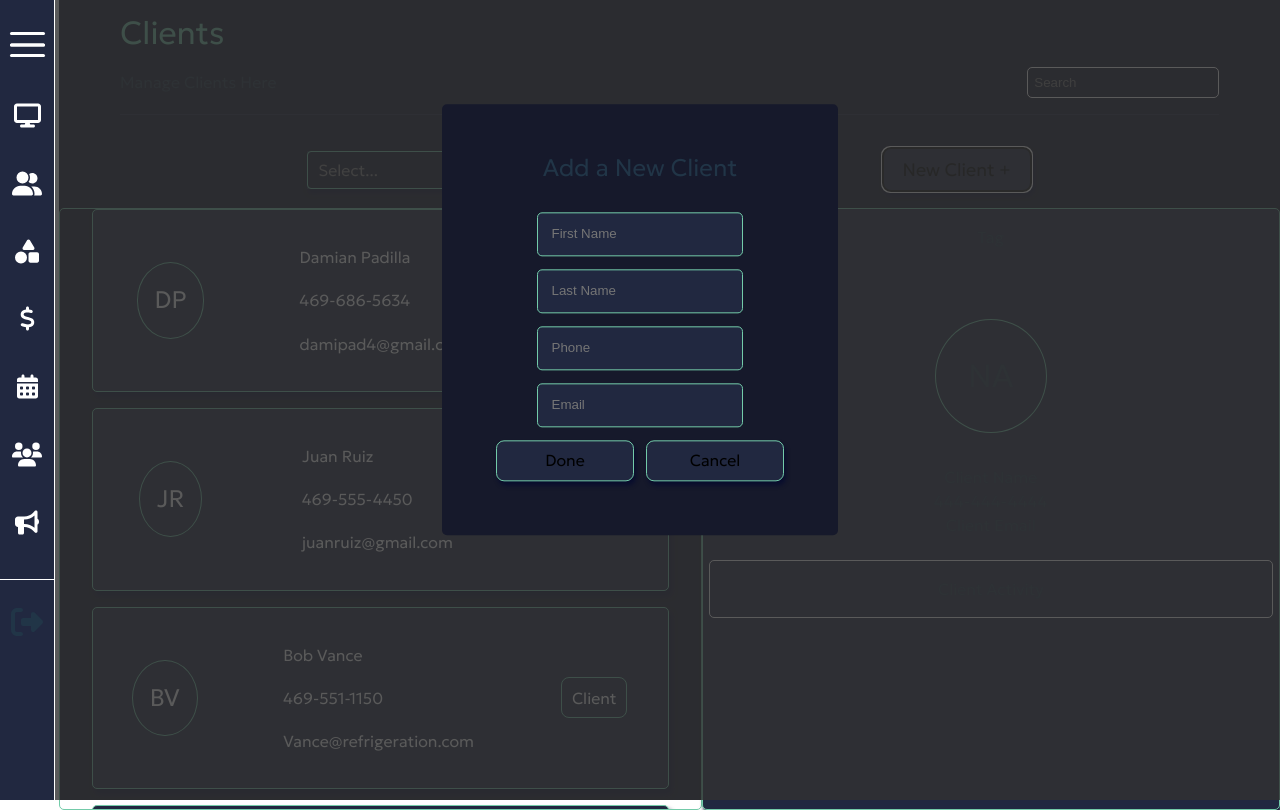
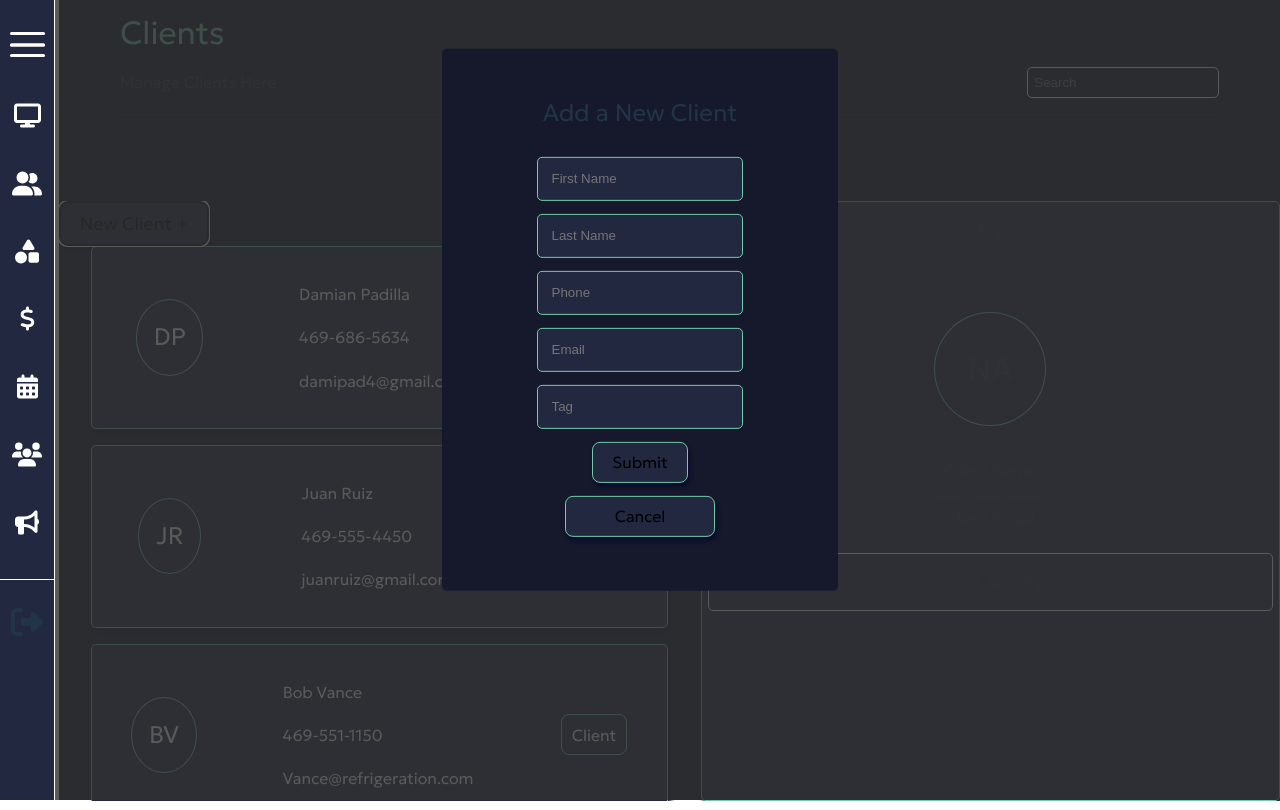
Before and after one commit to Damianpad/vivid, a React (Vite) app in the folder frontend/: page /clients in a window 1280 px wide. Both pictures are taken after a click on the button "New Client +". Built offline with nearby package versions, Linux system fonts and the light colour scheme.

Commit message:
feat: added ability to add client

```diff
--- a/frontend/components/ClientInfo/ClientInfo.jsx
+++ b/frontend/components/ClientInfo/ClientInfo.jsx
@@ -1,8 +1,114 @@
+import React, { useState } from 'react';
+
+import NewClientModal from '../NewClientModal/NewClientModal';
 import { StyledClientInfo } from "./ClientInfo.style";
 import { StyledClientCard } from "../ClientCard/ClientCard.styles";
-import React, { useState } from 'react';
+import { StyledNewClientModal } from '../NewClientModal/NewClientModal.style';
+
 
 export default function ClientInfo(props){
+
+    function NewClient(){
+        const [modal, setModal] = useState(false);
+        const [firstName, setFirstName] = useState('');
+        const [lastName, setLastName] = useState('');
+        const [phone, setPhone] = useState('');
+        const [email, setEmail] = useState('');
+        const [tag, setTag] = useState('');
+        const [submitted, setSubmitted] = useState(false);
+
+
+        const toggleModal = () => {
+          setModal(!modal);
+        };
+
+        if(modal) {
+          document.body.classList.add('active-modal')
+        } else {
+          document.body.classList.remove('active-modal')
+        }
+
+        function handleSubmit(event) {
+          toggleModal();
+          event.preventDefault();
+          setSubmitted(true)
+          alert(`Submitted ${firstName} ${lastName} ${phone} ${email}`)
+        }
+        return (
+          <StyledNewClientModal>
+            <button onClick={toggleModal} className="btn-modal">
+              New Client +
+            </button>
+
+            {modal && (
+              <div className="modal">
+                <div onClick={toggleModal} className="overlay"></div>
+                <div className="modal-content">
+                  <h2>Add a New Client</h2>
+                  <form className="infoContainer" method="post" onSubmit={handleSubmit}>
+                    <label name="nameInput">
+                      <input className="input"
+                      placeholder="First Name"
+                      value={firstName}
+                      onChange={e => setFirstName(e.target.value)}/>
+                    </label>
+
+                    <label name="nameInput">
+                      <input className="input"
+                      placeholder="Last Name"
+                      value={lastName}
+                      onChange={e => setLastName(e.target.value)}/>
+                    </label>
+
+                    <label name="nameInput">
+                      <input className="input"
+                      placeholder="Phone"
+                      value={phone}
+                      onChange={e => setPhone(e.target.value)}/>
+                    </label>
+
+                    <label name="nameInput">
+                      <input className="input" placeholder="Email" value={email}
+                      onChange={e => setEmail(e.target.value)}/>
+                    </label>
+
+                    <label name="nameInput">
+                      <input className="input" placeholder="Tag" value={tag}
+                      onChange={e => setTag(e.target.value)}/>
+                    </label>
+
+                    <button type="submit">Submit</button>
+                    <button className="close-modal" onClick={toggleModal} type="button">
+                    Cancel
+                  </button>
+                  </form>
+
+                  {/* <section className="btnContainer">
+                  <button className="close-modal" onClick={toggleModal}>
+                    Done
+                  </button>
+                  <button className="close-modal" onClick={toggleModal} type="button">
+                    Cancel
+                  </button>
+                  </section> */}
+
+                </div>
+
+              </div>
+        )}
+        {submitted && <Client
+        firstName={firstName}
+        lastName={lastName}
+        initial={firstName[0] + lastName[0]}
+        phone={phone}
+        email={email}
+        tag = {tag}
+        />}
+          </StyledNewClientModal>
+        );
+      }
+
+
         // Dummy Data
         const clients = [
         {
@@ -59,8 +165,8 @@ function Client(props) {
     setTag(props.tag)
   };
   return (
-    <StyledClientCard className="hello" onClick={handleClick}>
-        <section className="clientContainer" >
+    <StyledClientCard >
+        <section className="clientContainer" onClick={handleClick}>
 
             <section className="clientPhoto">
                 <span>{props.initial}</span>
@@ -83,8 +189,11 @@ function Client(props) {
 
     return(
         <>
+
         {/* Client Cards */}
         <section className='client-card-container' >
+        <NewClient />
+
                 <Client
                     firstName={clients[0].firstName}
                     lastName={clients[0].lastName}
--- a/frontend/components/NewClientModal/NewClientModal.jsx
+++ b/frontend/components/NewClientModal/NewClientModal.jsx
@@ -1,9 +1,18 @@
 import { StyledNewClientModal } from "./NewClientModal.style";
 import React, { useState } from "react";
+
+import ClientCard from "../ClientCard/ClientCard";
 
 
 export default function NewClientModal(){
     const [modal, setModal] = useState(false);
+    const [firstName, setFirstName] = useState('');
+    const [lastName, setLastName] = useState('');
+    const [phone, setPhone] = useState('');
+    const [email, setEmail] = useState('');
+    const [tag, setTag] = useState('');
+    const [submitted, setSubmitted] = useState(false);
+
 
     const toggleModal = () => {
       setModal(!modal);
@@ -15,6 +24,12 @@ export default function NewClientModal(){
       document.body.classList.remove('active-modal')
     }
 
+    function handleSubmit(event) {
+      toggleModal();
+      event.preventDefault();
+      setSubmitted(true)
+      alert(`Submitted ${firstName} ${lastName} ${phone} ${email}`)
+    }
     return (
       <StyledNewClientModal>
         <button onClick={toggleModal} className="btn-modal">
@@ -26,36 +41,66 @@ export default function NewClientModal(){
             <div onClick={toggleModal} className="overlay"></div>
             <div className="modal-content">
               <h2>Add a New Client</h2>
-              <section className="infoContainer">
+              <form className="infoContainer" method="post" onSubmit={handleSubmit}>
                 <label name="nameInput">
-                  <input className="input" placeholder="First Name"/>
+                  <input className="input"
+                  placeholder="First Name"
+                  value={firstName}
+                  onChange={e => setFirstName(e.target.value)}/>
                 </label>
 
                 <label name="nameInput">
-                  <input className="input" placeholder="Last Name"/>
+                  <input className="input"
+                  placeholder="Last Name"
+                  value={lastName}
+                  onChange={e => setLastName(e.target.value)}/>
                 </label>
 
                 <label name="nameInput">
-                  <input className="input" placeholder="Phone"/>
+                  <input className="input"
+                  placeholder="Phone"
+                  value={phone}
+                  onChange={e => setPhone(e.target.value)}/>
                 </label>
 
                 <label name="nameInput">
-                  <input className="input" placeholder="Email"/>
+                  <input className="input" placeholder="Email" value={email}
+                  onChange={e => setEmail(e.target.value)}/>
                 </label>
-              </section>
 
-              <section className="btnContainer">
+                <label name="nameInput">
+                  <input className="input" placeholder="Tag" value={tag}
+                  onChange={e => setTag(e.target.value)}/>
+                </label>
+
+                <button type="submit">Submit</button>
+                <button className="close-modal" onClick={toggleModal} type="button">
+                Cancel
+              </button>
+              </form>
+
+              {/* <section className="btnContainer">
               <button className="close-modal" onClick={toggleModal}>
                 Done
               </button>
-              <button className="close-modal" onClick={toggleModal}>
+              <button className="close-modal" onClick={toggleModal} type="button">
                 Cancel
               </button>
-              </section>
+              </section> */}
 
             </div>
+
           </div>
+
         )}
+        {submitted && <ClientCard
+        firstName={firstName}
+        lastName={lastName}
+        initial={firstName[0] + lastName[0]}
+        phone={phone}
+        email={email}
+        tag = {tag}
+        />}
       </StyledNewClientModal>
     );
   }
--- a/frontend/src/pages/clients/client.jsx
+++ b/frontend/src/pages/clients/client.jsx
@@ -1,4 +1,5 @@
 import { StyledClient } from './client.style'
+import { StyledNewClientModal } from '../../../components/NewClientModal/NewClientModal.style'
 import ClientCard from '../../../components/ClientCard/ClientCard'
 import SearchBar from '../../../components/SearchBar/SearchBar'
 import FilterSelector from '../../../components/FilterSelector/FilterSelector'
@@ -8,48 +9,15 @@ import NewClientModal from '../../../components/NewClientModal/NewClientModal'
 
 import React, { useState } from 'react';
 
+
 export default function Client() {
-    const clients = [
-        {
-            id: 1,
-            firstName: 'Damian',
-            lastName: 'Padilla',
-            phone: '469-686-5634',
-            email: 'damipad4@gmail.com',
-            tag: 'Lead'
-
-        },
-        {
-            id: 2,
-            firstName: 'Juan',
-            lastName: 'Ruiz',
-            phone: '469-555-4450',
-            email: 'juanruiz@gmail.com',
-            tag: 'Client'
-        },
-        {
-            id: 3,
-            firstName: 'Bob',
-            lastName: 'Vance',
-            phone: '469-551-1150',
-            email: 'Vance@refrigeration.com',
-            tag: 'Client'
-        },
-        {
-            id: 4,
-            firstName: 'Ana',
-            lastName: 'Urquia',
-            phone: '469-844-4990',
-            email: 'anacurquia@gmail.com',
-            tag: 'Other'
-        }
-]
 
 const [name, setName] = useState("Client Name")
 const [email, setEmail] = useState("Client Email")
 const [phone, setPhone] = useState("444-444-4444")
 const [initial, setInitial] = useState("NA")
 const [tag, setTag] = useState("Tag")
+const [submitted, setSubmitted] = useState(false);
 
 
 const handleComponentSelection = () => {
@@ -78,7 +46,6 @@ const handleComponentSelection = () => {
 
                 <section className='new-client-container'>
                     <FilterSelector />
-                    <NewClientModal />
                 </section>
             </section>
 
--- a/frontend/src/pages/clients/client.style.js
+++ b/frontend/src/pages/clients/client.style.js
@@ -139,7 +139,6 @@ export const StyledClient = styled.section`
             width: 100%;
             height: 600px;
             overflow: auto;
-            border: 1px solid ${secondary};
         }
 
         .clientBody {
```
